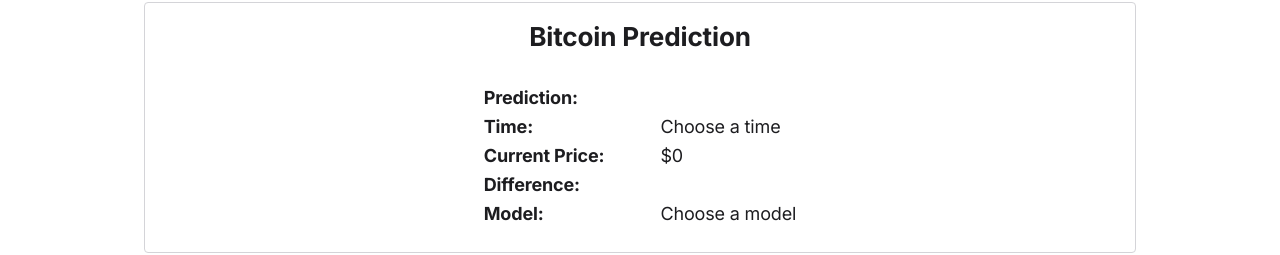
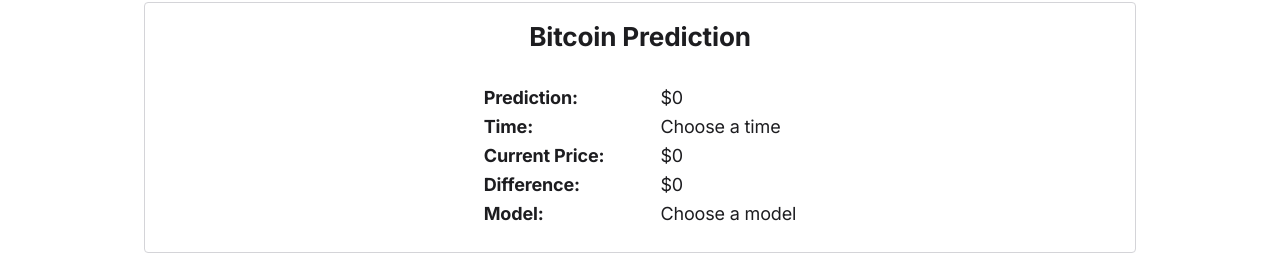
Before and after one commit to christopherkeim/christopherkeim-xyz, a Next.js app: page /projects/crypto in a window 1280 px wide. Shown: the part 630-885 px from the top of the page. Built offline with nearby package versions, Linux system fonts and the light colour scheme.

Commit message:
Implemented new fix

```diff
--- a/components/Projects/Crypto/PredictionResult.tsx
+++ b/components/Projects/Crypto/PredictionResult.tsx
@@ -26,7 +26,7 @@
                 ? prediction.difference.startsWith("-")
                   ? "red"
                   : "green"
-                : "white"
+                : "inherit"
             }
           />
           <PredictionRow
@@ -59,7 +59,7 @@
                 ? prediction.difference.startsWith("-")
                   ? "red"
                   : "green"
-                : "white"
+                : "inherit"
             }
           />
           <PredictionRow
```
